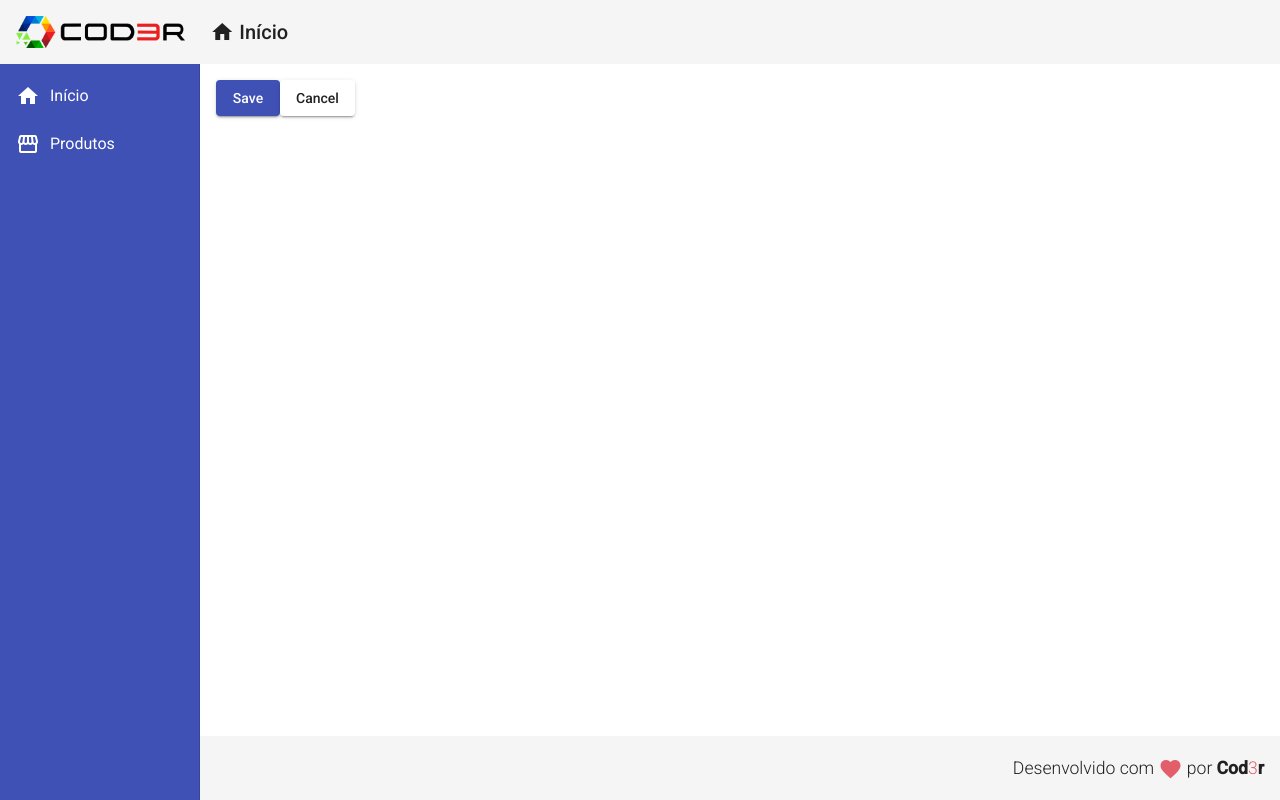
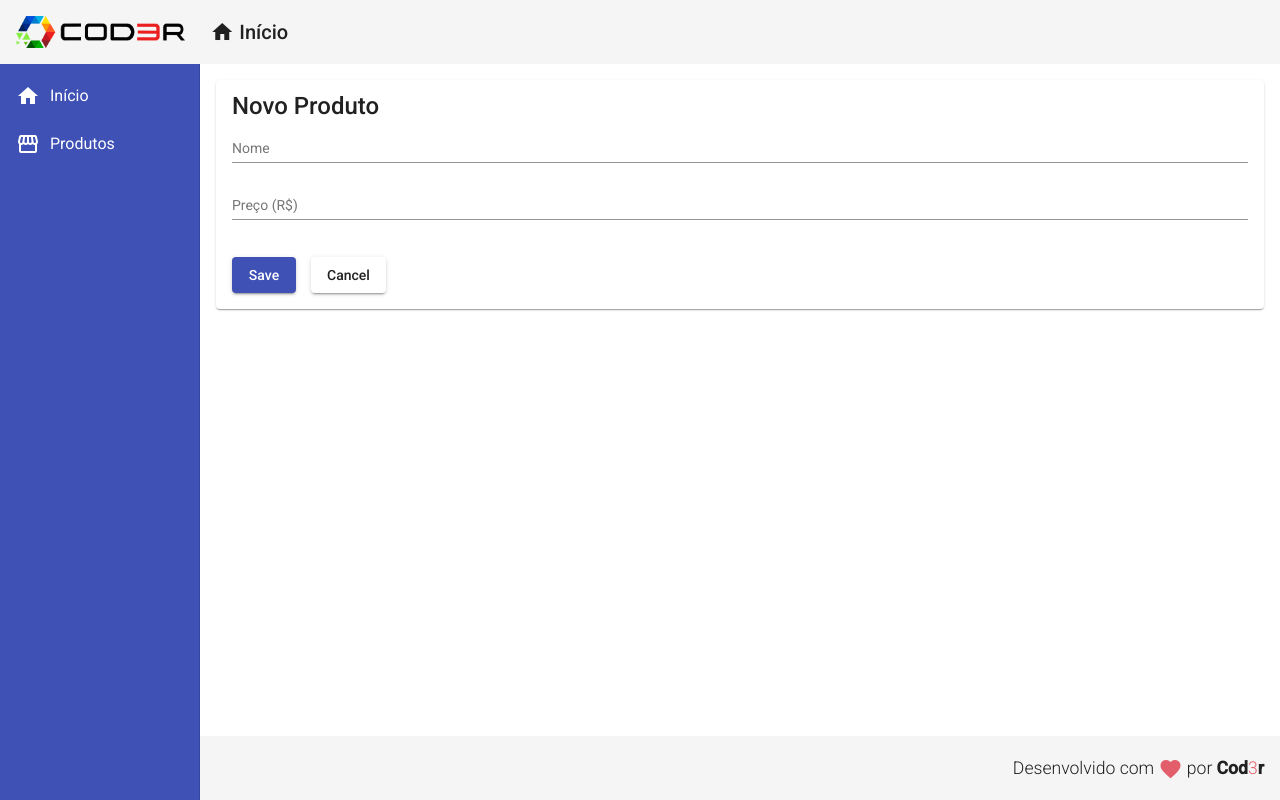
Before and after one commit to rosanaemidio/crud-angular, an Angular app in the folder frontend/: page /products/create in a window 1280 px wide. Built offline with nearby package versions, Linux system fonts and the light colour scheme.

Commit message:
Create product forms

```diff
--- a/frontend/src/app/components/product/product-create/product-create.component.css
+++ b/frontend/src/app/components/product/product-create/product-create.component.css
@@ -0,0 +1,8 @@
+form{
+    display: flex;
+    flex-direction: column;
+}
+
+button{
+    margin:20px 15px 0px 0px;
+}
--- a/frontend/src/app/components/product/product-create/product-create.component.html
+++ b/frontend/src/app/components/product/product-create/product-create.component.html
@@ -1,3 +1,15 @@
+<mat-card>
+    <mat-card-title>Novo Produto</mat-card-title>
+    <form>
+        <mat-form-field>
+            <input matInput placeholder="Nome"
+            [(ngModel)]="product.name" name="name">
+        </mat-form-field>
+        <mat-form-field>
+            <input matInput placeholder="Preço (R$)"
+            [(ngModel)]="product.price" name="price">
+        </mat-form-field>
+    </form>
     <button mat-raised-button (click)="createProduct()" color="primary">
         Save
     </button>
@@ -5,3 +17,4 @@
     <button mat-raised-button (click)="cancelProduct()" >
         Cancel
     </button>
+</mat-card>
--- a/frontend/src/app/components/product/product-create/product-create.component.ts
+++ b/frontend/src/app/components/product/product-create/product-create.component.ts
@@ -10,8 +10,8 @@
 export class ProductCreateComponent implements OnInit {
 
   product: Product = {
-    name:'Produto de teste',
-    price: 130.80
+    name:'',
+    price: null
   }
   constructor(private productService: ProductService,
     private router: Router) { }
```
Also changed, not shown: frontend/src/app/app.module.ts (+9 -2 lines). Lines whose indentation alone changed are shown as unchanged.
